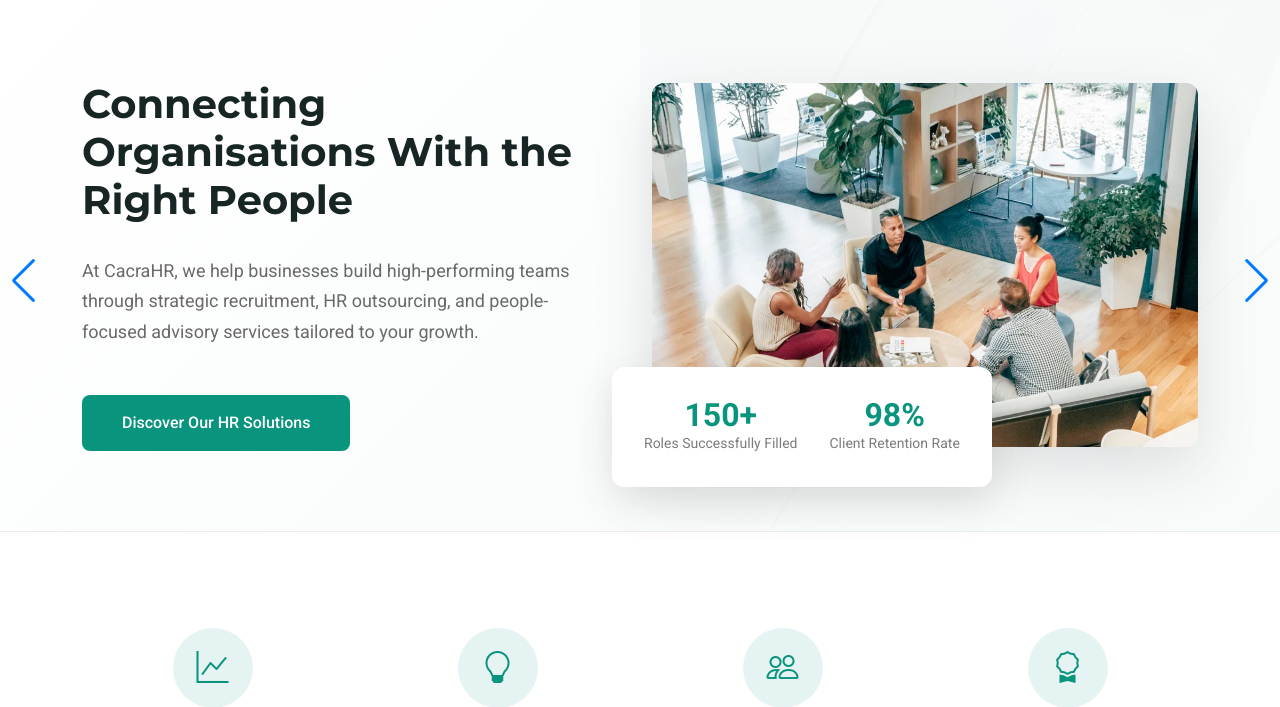
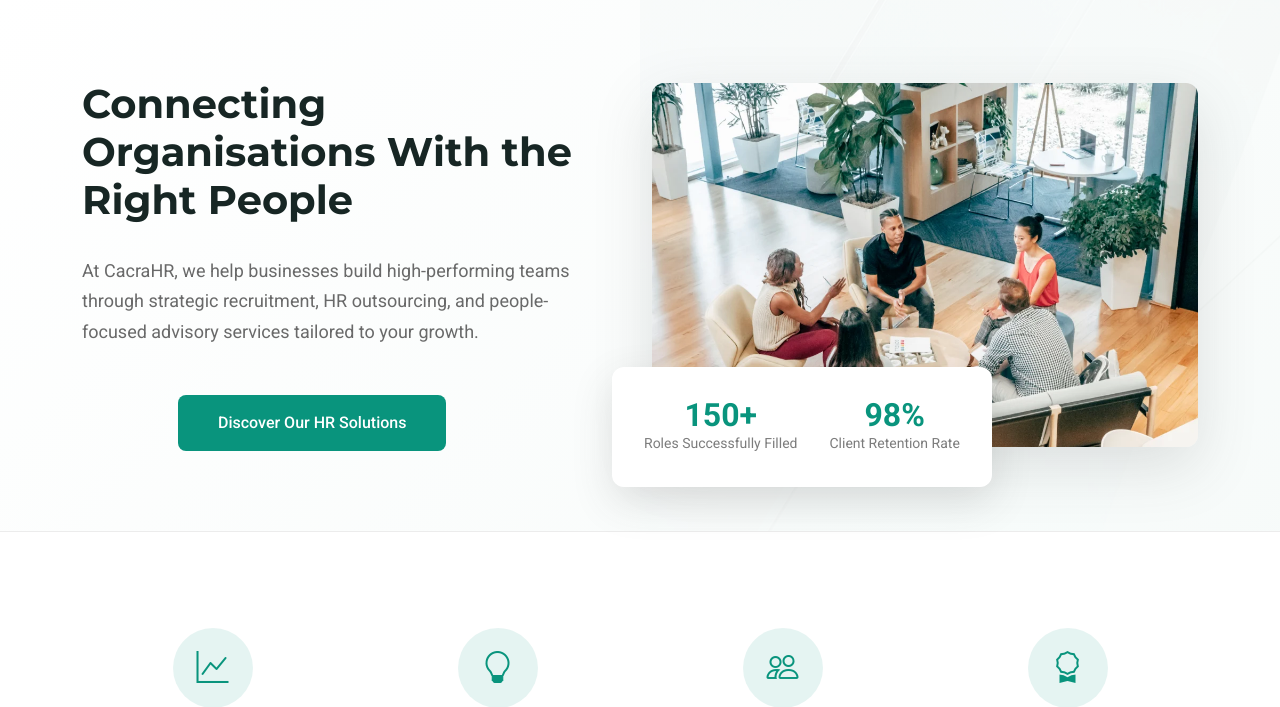
Before and after one commit to OnyenaucheyaEmmanuel/CacraHR, a plain HTML site: page index.html in a window 1280 px wide. Shown: the part 119-826 px from the top of the page. Drawn offline with nearby package versions, Linux system fonts and the light colour scheme.

Commit message:
Refactor CTA group and remove swiper navigation

```diff
--- a/index.html
+++ b/index.html
@@ -85,10 +85,12 @@
               <div class="content">
                 <h1>Connecting Organisations With the Right People</h1>
                 <p>At CacraHR, we help businesses build high-performing teams through strategic recruitment, HR outsourcing, and people-focused advisory services tailored to your growth.</p>
-                <div class="cta-group">
+
+                  <div class="cta-group text-center align-items-center ps-5 ms-5">
                   <a href="#about" class="btn-primary">Discover Our HR Solutions</a>
 
                 </div>
+
               </div>
             </div>
             <div class="col-lg-6" data-aos="fade-up" data-aos-delay="200">
@@ -541,10 +543,7 @@
 
           </div>
 
-          <div class="swiper-navigation">
-            <div class="swiper-button-prev"></div>
-            <div class="swiper-button-next"></div>
-          </div>
+
 
         </div>
 
```
